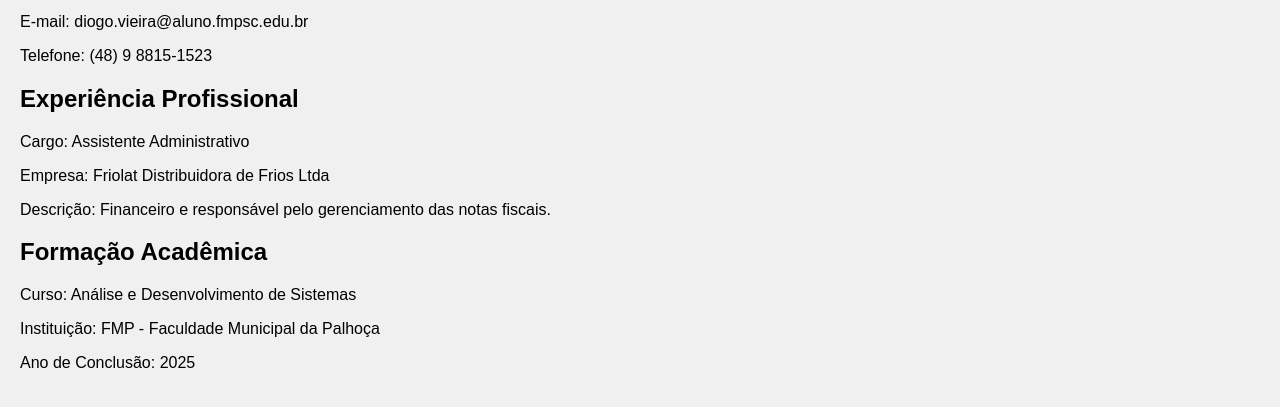
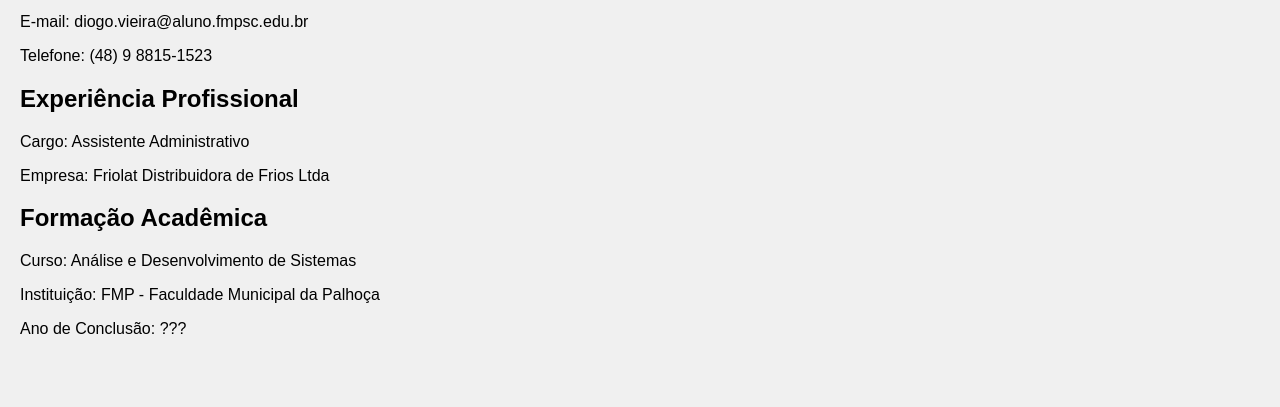
Before and after one commit to diogoarieiv/meucurriculo, a plain HTML site: page index.html in a window 1280 px wide. Shown: the part 395-802 px from the top of the page. Drawn offline with Linux system fonts and the light colour scheme.

Commit message:
index.html

```diff
--- a/index.html
+++ b/index.html
@@ -43,12 +43,11 @@
         <h2>Experiência Profissional</h2>
         <p>Cargo: Assistente Administrativo</p>
         <p>Empresa: Friolat Distribuidora de Frios Ltda</p>
-        <p>Descrição: Financeiro e responsável pelo gerenciamento das notas fiscais.</p>
 
         <h2>Formação Acadêmica</h2>
         <p>Curso: Análise e Desenvolvimento de Sistemas</p>
         <p>Instituição: FMP - Faculdade Municipal da Palhoça</p>
-        <p>Ano de Conclusão: 2025</p>
+        <p>Ano de Conclusão: ???</p>
     </div>
 </body>
 </html>
```
